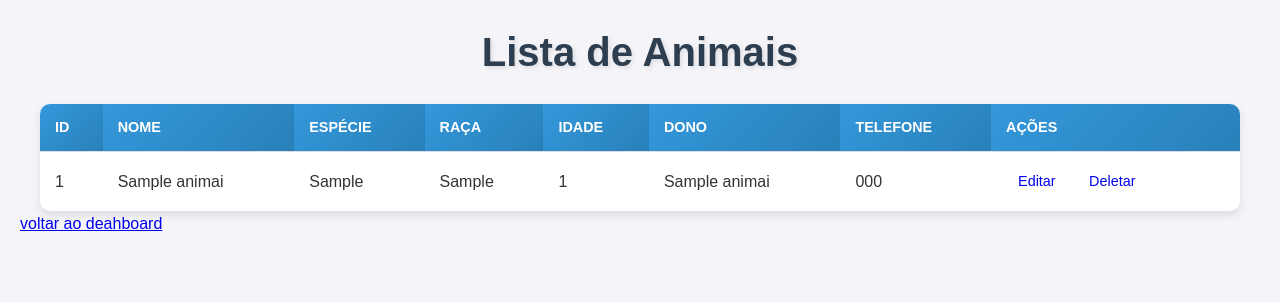
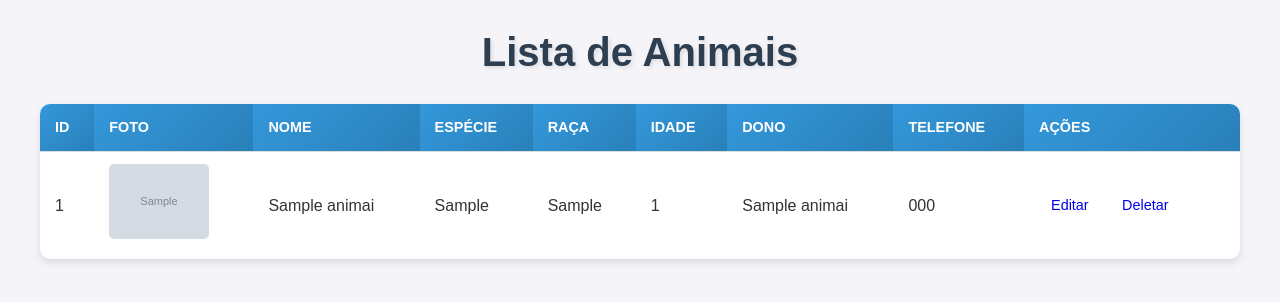
Before and after one commit to maykelly7/clinica-veterinaria, a PHP site: page /dashboard/admin/dashboard/listar_animais.php in a window 1280 px wide. Shown: the top 302 px of the page. Run offline with PHP 8.4, Linux system fonts and the light colour scheme; tables that the repository leaves empty or names only in its code hold one stand-in row (values such as "Sample post"); grey boxes marked "Sample" are stand-in pictures.

Commit message:
finalizacao com foto

```diff
--- a/classes/animal.php
+++ b/classes/animal.php
@@ -10,38 +10,40 @@ class Animal {
         $this->db = new Database();
     }
 
-    public function cadastrar($nome, $especie, $raca, $idade, $dono_nome, $telefone) {
+    public function cadastrar($nome, $especie, $raca, $idade, $dono_nome, $telefone, $foto_caminho = null) {
         $data = [
             'nome' => $nome,
             'especie' => $especie,
             'raca' => $raca,
             'idade' => $idade,
             'dono_nome' => $dono_nome,
-            'telefone' => $telefone
+            'telefone' => $telefone,
+            'foto_caminho' => $foto_caminho // Adiciona o caminho da foto ao array de dados
         ];
-        return $this->db->insert('animais', $data);
+        return $this->db->insert('animais', $data); // Usa o método insert da classe Database
     }
 
     public function listar() {
-        return $this->db->select('animais');
+        return $this->db->select('animais'); // Usa o método select da classe Database
     }
 
-    public function editar($id, $nome, $especie, $raca, $idade, $dono_nome, $telefone) {
+    public function editar($id, $nome, $especie, $raca, $idade, $dono_nome, $telefone, $foto_caminho = null) {
         $data = [
             'nome' => $nome,
             'especie' => $especie,
             'raca' => $raca,
             'idade' => $idade,
             'dono_nome' => $dono_nome,
-            'telefone' => $telefone
+            'telefone' => $telefone,
+            'foto_caminho' => $foto_caminho // Adiciona o caminho da foto ao array de dados
         ];
         $conditions = ['id' => $id];
-        return $this->db->update('animais', $data, $conditions);
+        return $this->db->update('animais', $data, $conditions); // Usa o método update da classe Database
     }
 
     public function deletar($id) {
         $conditions = ['id' => $id];
-        return $this->db->delete('animais', $conditions);
+        return $this->db->delete('animais', $conditions); // Usa o método delete da classe Database
     }
 }
 ?>
--- a/dashboard/admin/dashboard/listar_animais.php
+++ b/dashboard/admin/dashboard/listar_animais.php
@@ -1,5 +1,4 @@
 <?php
-// listar_animais.php
 
 require_once '../../../classes/animal.php';
 
@@ -13,6 +12,7 @@ $animais = $animal->listar();
     <meta charset="UTF-8">
     <title>Lista de Animais</title>
     <link rel="stylesheet" href="../../../public/listar_animal.css">
+
 </head>
 <body>
     <h1>Lista de Animais</h1>
@@ -20,6 +20,7 @@ $animais = $animal->listar();
     <table>
         <tr>
             <th>ID</th>
+            <th>Foto</th>
             <th>Nome</th>
             <th>Espécie</th>
             <th>Raça</th>
@@ -27,10 +28,18 @@ $animais = $animal->listar();
             <th>Dono</th>
             <th>Telefone</th>
             <th>Ações</th>
+
         </tr>
         <?php while ($row = $animais->fetch_assoc()): ?>
         <tr>
             <td><?= $row['id'] ?></td>
+            <td>
+                <?php if (!empty($row['foto_caminho'])): ?>
+                    <img src="<?= $row['foto_caminho'] ?>" alt="Foto do Animal" class="foto-animal">
+                <?php else: ?>
+                    Sem foto
+                <?php endif; ?>
+            </td>
             <td><?= $row['nome'] ?></td>
             <td><?= $row['especie'] ?></td>
             <td><?= $row['raca'] ?></td>
@@ -46,6 +55,5 @@ $animais = $animal->listar();
     </table>
 
 
-    <a href="index_admin.php">voltar ao deahboard</a>
 </body>
 </html>
--- a/public/listar_animal.css
+++ b/public/listar_animal.css
@@ -116,6 +116,13 @@ a.consultas-link:active {
     transform: translateY(0);
 }
 
+
+.foto-animal {
+    width: 100px; /* Largura fixa */
+    height: auto; /* Altura automática para manter a proporção */
+    border-radius: 5px; /* Borda arredondada (opcional) */
+}
+
 /* Responsividade */
 @media (max-width: 768px) {
     table {
```
Also changed, not shown: dashboard/cliente/dashboard/cadastrar_animais.php (+50 -12 lines), dashboard/cliente/dashboard/upload/fotos/67bf66bae75e7.png (added), upload/fotos/67bf621a3b5d4.png (added), upload/fotos/67bf646f6fd96.png (added), upload/fotos/67bf68410e3a4.png (added), upload/fotos/67bf759d577ab.png (added).
